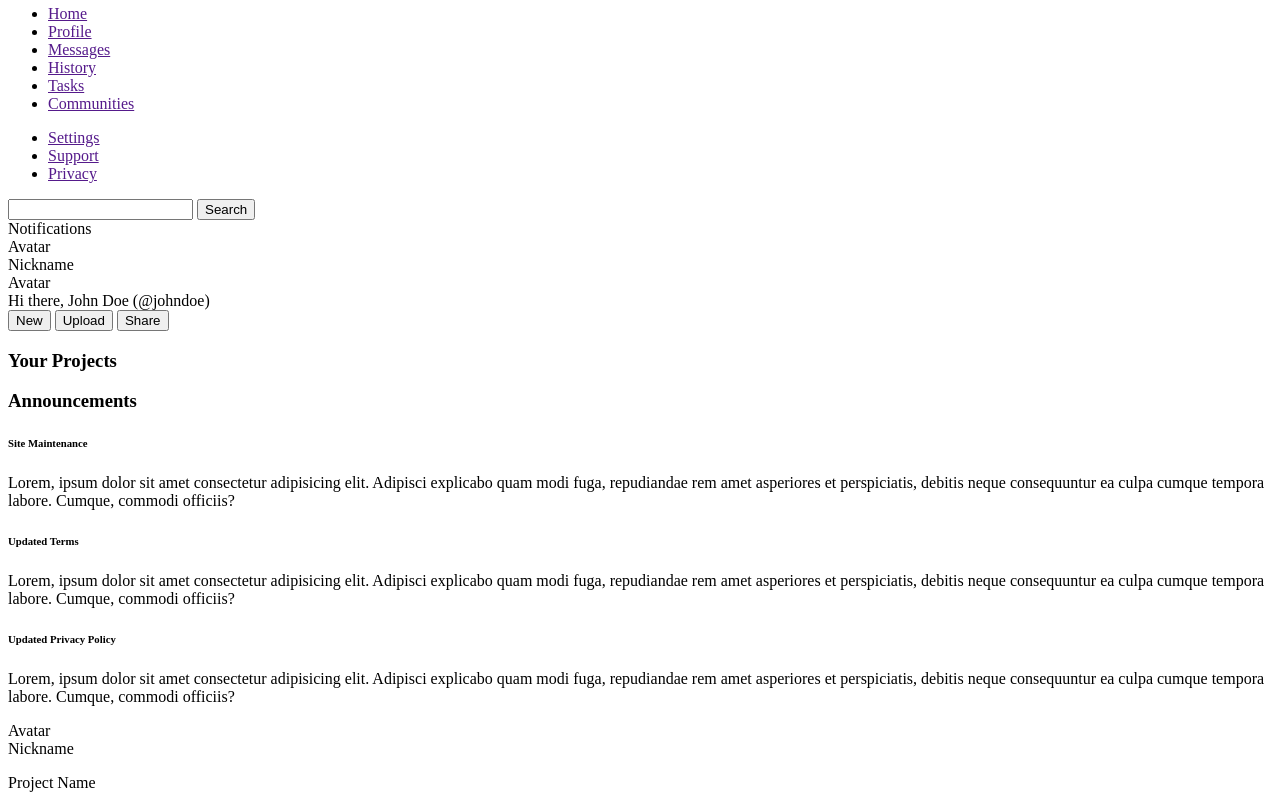
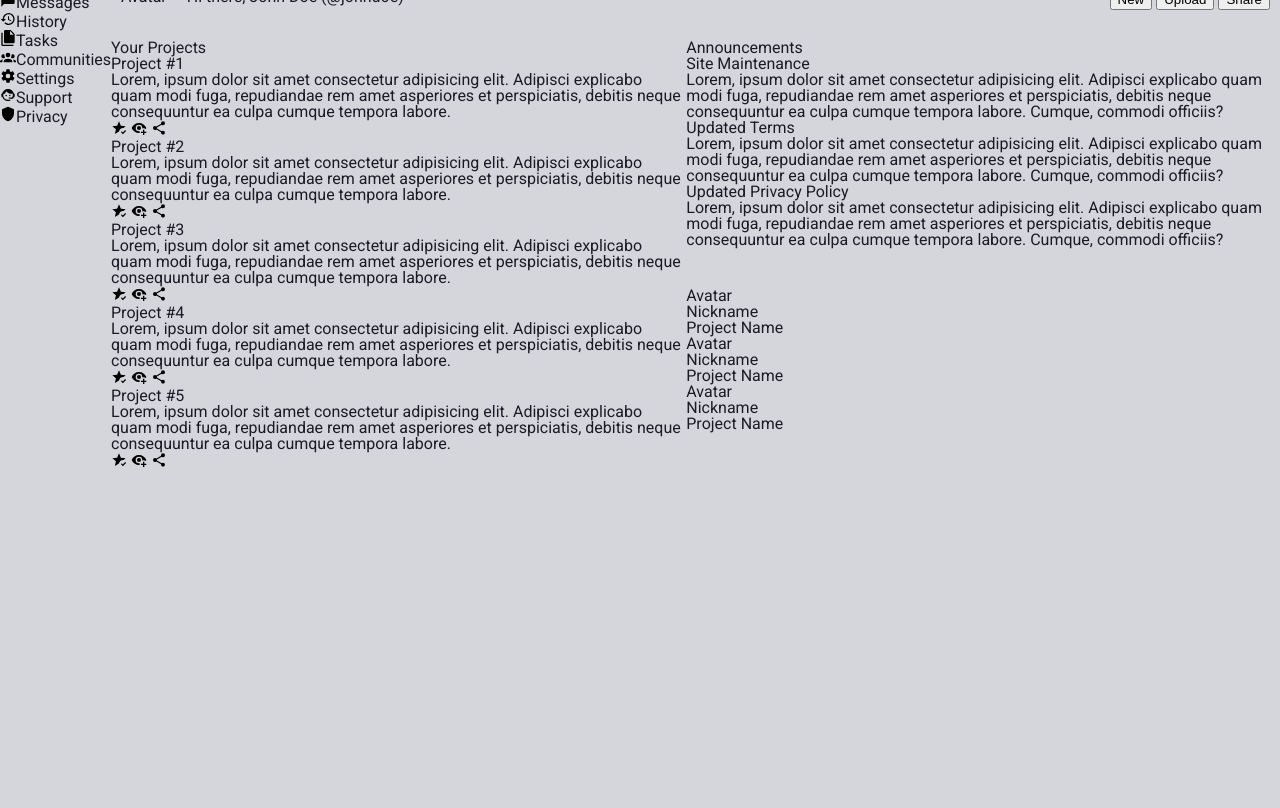
Before and after one commit to IgnacioMarucco/odin-dashboard, a plain HTML site: page index.html in a window 1280 px wide. Shown: the part 62-870 px from the top of the page. After the commit the page ends 800 px from the top, so only its background shows below. Drawn offline with Linux system fonts and the light colour scheme.

Commit message:
Basic grid layout

```diff
--- a/index.html
+++ b/index.html
@@ -4,38 +4,40 @@
   <meta charset="UTF-8">
   <meta name="viewport" content="width=device-width, initial-scale=1.0">
   <title>Admin Dashboard</title>
+
+  <link rel="stylesheet" href="main.css">
 </head>
 <body>
   <nav>
-    <h1>Dashboard</h1>
+    <h1 class="nav--title">Dashboard</h1>
     <ul>
-      <li><a href="">Home</a></li>
-      <li><a href="">Profile</a></li>
-      <li><a href="">Messages</a></li>
-      <li><a href="">History</a></li>
-      <li><a href="">Tasks</a></li>
-      <li><a href="">Communities</a></li>
+      <li><a href=""><img class="svg--icon" src="./images/svg/home.svg" alt="">Home</a></li>
+      <li><a href=""><img class="svg--icon" src="./images/svg/account-details.svg" alt="">Profile</a></li>
+      <li><a href=""><img class="svg--icon" src="./images/svg/message.svg" alt="">Messages</a></li>
+      <li><a href=""><img class="svg--icon" src="./images/svg/history.svg" alt="">History</a></li>
+      <li><a href=""><img class="svg--icon" src="./images/svg/file-multiple.svg" alt="">Tasks</a></li>
+      <li><a href=""><img class="svg--icon" src="./images/svg/account-group.svg" alt="">Communities</a></li>
     </ul>
 
     <ul>
-      <li><a href="">Settings</a></li>
-      <li><a href="">Support</a></li>
-      <li><a href="">Privacy</a></li>
+      <li><a href=""><img class="svg--icon" src="./images/svg/cog.svg" alt="">Settings</a></li>
+      <li><a href=""><img class="svg--icon" src="./images/svg/face-agent.svg" alt="">Support</a></li>
+      <li><a href=""><img class="svg--icon" src="./images/svg/shield.svg" alt="">Privacy</a></li>
     </ul>
   </nav>
 
   <header>
-    <div class="search">
+    <div class="search-bar">
       <form action="./search/">
         <input type="search" name="" />
         <button type="submit">Search</button>
       </form>
-    </div>
 
       <div class="profile">
         <div class="notifications">Notifications</div>
         <div class="avatar">Avatar</div>
         <div class="nickname">Nickname</div>
+      </div>
     </div>
 
     <div class="control-panel">
@@ -53,36 +55,43 @@
   </header>
 
   <main>
+    <section class="projects">
       <h3>Your Projects</h3>
-    <section class="container-cards">
+      <div class="container-cards">
         <div class="card">
-        <div class="card--title"></div>
-        <div class="card--body"></div>
-        <div class="card--footer"></div>
+          <div class="card--title">Project #1</div>
+          <div class="card--body">Lorem, ipsum dolor sit amet consectetur adipisicing elit. Adipisci explicabo quam modi fuga,
+            repudiandae rem amet asperiores et perspiciatis, debitis neque consequuntur ea culpa cumque tempora labore.</div>
+          <div class="card--footer"><img class="svg--icon" src="images/svg/star-check.svg" alt=""> <img class="svg--icon"  src="images/svg/eye-plus.svg" alt=""> <img class="svg--icon"  src="images/svg/share-variant.svg" alt=""></div>
         </div>
 
         <div class="card">
-        <div class="card--title"></div>
-        <div class="card--body"></div>
-        <div class="card--footer"></div>
+          <div class="card--title">Project #2</div>
+          <div class="card--body">Lorem, ipsum dolor sit amet consectetur adipisicing elit. Adipisci explicabo quam modi fuga,
+            repudiandae rem amet asperiores et perspiciatis, debitis neque consequuntur ea culpa cumque tempora labore.</div>
+          <div class="card--footer"><img class="svg--icon" src="images/svg/star-check.svg" alt=""> <img class="svg--icon"  src="images/svg/eye-plus.svg" alt=""> <img class="svg--icon"  src="images/svg/share-variant.svg" alt=""></div>
         </div>
 
         <div class="card">
-        <div class="card--title"></div>
-        <div class="card--body"></div>
-        <div class="card--footer"></div>
+          <div class="card--title">Project #3</div>
+          <div class="card--body">Lorem, ipsum dolor sit amet consectetur adipisicing elit. Adipisci explicabo quam modi fuga,
+            repudiandae rem amet asperiores et perspiciatis, debitis neque consequuntur ea culpa cumque tempora labore.</div>
+          <div class="card--footer"><img class="svg--icon" src="images/svg/star-check.svg" alt=""> <img class="svg--icon"  src="images/svg/eye-plus.svg" alt=""> <img class="svg--icon"  src="images/svg/share-variant.svg" alt=""></div>
         </div>
 
         <div class="card">
-        <div class="card--title"></div>
-        <div class="card--body"></div>
-        <div class="card--footer"></div>
+          <div class="card--title">Project #4</div>
+          <div class="card--body">Lorem, ipsum dolor sit amet consectetur adipisicing elit. Adipisci explicabo quam modi fuga,
+            repudiandae rem amet asperiores et perspiciatis, debitis neque consequuntur ea culpa cumque tempora labore.</div>
+          <div class="card--footer"><img class="svg--icon" src="images/svg/star-check.svg" alt=""> <img class="svg--icon"  src="images/svg/eye-plus.svg" alt=""> <img class="svg--icon"  src="images/svg/share-variant.svg" alt=""></div>
         </div>
 
         <div class="card">
-        <div class="card--title"></div>
-        <div class="card--body"></div>
-        <div class="card--footer"></div>
+          <div class="card--title">Project #5</div>
+          <div class="card--body">Lorem, ipsum dolor sit amet consectetur adipisicing elit. Adipisci explicabo quam modi fuga,
+            repudiandae rem amet asperiores et perspiciatis, debitis neque consequuntur ea culpa cumque tempora labore.</div>
+          <div class="card--footer"><img class="svg--icon" src="images/svg/star-check.svg" alt=""> <img class="svg--icon"  src="images/svg/eye-plus.svg" alt=""> <img class="svg--icon"  src="images/svg/share-variant.svg" alt=""></div>
+        </div>
       </div>
     </section>
 
@@ -115,6 +124,16 @@
         <div class="nickname">Nickname</div>
         <p class="project-name">Project Name</p>
       </article>
+      <article>
+        <div class="avatar">Avatar</div>
+        <div class="nickname">Nickname</div>
+        <p class="project-name">Project Name</p>
+      </article>
+      <article>
+        <div class="avatar">Avatar</div>
+        <div class="nickname">Nickname</div>
+        <p class="project-name">Project Name</p>
+      </article>
     </section>
   </main>
 </body>
--- a/main.css
+++ b/main.css
@@ -0,0 +1,132 @@
+@import url('https://fonts.googleapis.com/css2?family=Roboto&display=swap');
+/* CSS RESET */
+html, body, div, span, applet, object, iframe,
+h1, h2, h3, h4, h5, h6, p, blockquote, pre,
+a, abbr, acronym, address, big, cite, code,
+del, dfn, em, img, ins, kbd, q, s, samp,
+small, strike, strong, sub, sup, tt, var,
+b, u, i, center,
+dl, dt, dd, ol, ul, li,
+fieldset, form, label, legend,
+table, caption, tbody, tfoot, thead, tr, th, td,
+article, aside, canvas, details, embed,
+figure, figcaption, footer, header, hgroup,
+menu, nav, output, ruby, section, summary,
+time, mark, audio, video {
+	margin: 0;
+	padding: 0;
+	border: 0;
+	font-size: 100%;
+	font: inherit;
+	vertical-align: baseline;
+}
+/* HTML5 display-role reset for older browsers */
+article, aside, details, figcaption, figure,
+footer, header, hgroup, menu, nav, section {
+	display: block;
+}
+body {
+	line-height: 1;
+}
+ol, ul {
+	list-style: none;
+}
+blockquote, q {
+	quotes: none;
+}
+blockquote:before, blockquote:after,
+q:before, q:after {
+	content: '';
+	content: none;
+}
+table {
+	border-collapse: collapse;
+	border-spacing: 0;
+}
+
+/* MAIN RULES */
+:root {
+  --light-color: #d5d6db;
+  --dark-color: #1a1b26;
+  --main-color: #ff9e64;
+  --secondary-color: #33635c;
+
+  --default-font: system-ui, "Segoe UI", Roboto, Helvetica, Arial, sans-serif, "Apple Color Emoji", "Segoe UI Emoji", "Segoe UI Symbol";
+  --main-font: 'Roboto';
+}
+a {
+  text-decoration: none;
+  color: inherit;
+}
+
+.svg--icon {
+  height: 1rem;
+}
+
+body {
+  background-color: var(--light-color);
+  color: var(--dark-color);
+  font-family: var(--main-font), var(--default-font);
+
+  display: grid;
+
+  grid-template-areas:
+  "nav header"
+  "nav main"
+  ;
+}
+/* NAV */
+nav {
+  grid-area: nav;
+}
+
+/* HEADER */
+header {
+  grid-area: header;
+
+  padding: 10px;
+}
+
+.search-bar {
+  display: flex;
+  justify-content: space-between;
+}
+
+.profile {
+  display: flex;
+  gap: 10px;
+}
+
+.control-panel {
+  margin: 20px 0;
+  display: flex;
+  justify-content: space-between;
+}
+
+.user-info {
+  display: flex;
+  gap: 20px;
+}
+
+/* MAIN */
+main {
+  grid-area: main;
+
+  display: grid;
+  grid-template-areas:
+  "cards announcements"
+  "cards trending"
+  ;
+}
+
+.projects {
+  grid-area: cards;
+}
+
+.announcements {
+  grid-area: announcements;
+}
+
+.trending {
+  grid-area: trending;
+}
```
Lines whose indentation alone changed are shown as unchanged.
